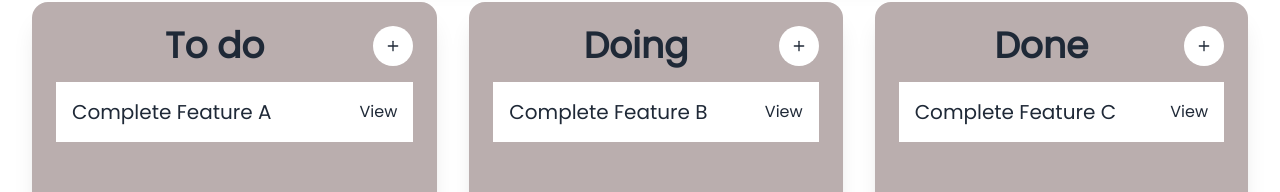
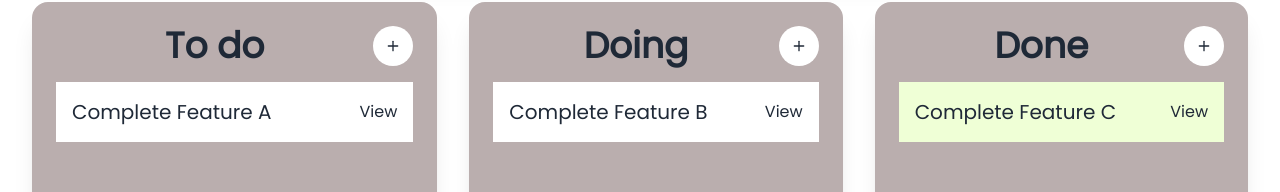
Before and after one commit to Bajmo/Kanbaniser, a React (Vite) app: page /boards/1 in a window 1280 px wide. Shown: the part 334-526 px from the top of the page. Built offline with nearby package versions, Linux system fonts and the light colour scheme.

Commit message:
Changes TaskCard color when in the done section

```diff
--- a/src/components/cards/TaskCard.tsx
+++ b/src/components/cards/TaskCard.tsx
@@ -1,6 +1,7 @@
 import React from "react";
 import TaskDetails from "../modals/task/TaskDetails";
 import { useTaskContext } from "../providers/TaskProvider";
+import Section from "../../enums";
 
 interface TaskCardProps {
     onDeleteTask: (taskId: number) => void;
@@ -17,7 +18,7 @@ const TaskCard: React.FC<TaskCardProps> = ({ onDeleteTask }) => {
 
     return (
         <>
-            <div className="bg-white p-4 flex justify-between">
+            <div className={`${task.section === Section.Done ? "bg-[#EFFFD6]" : "bg-white"} p-4 flex justify-between`}>
                 <span className="text-xl">{task.title}</span>
                 <span
                     className="text-base hover:text-gray-400 focus:outline-none cursor-pointer flex items-center"
```
